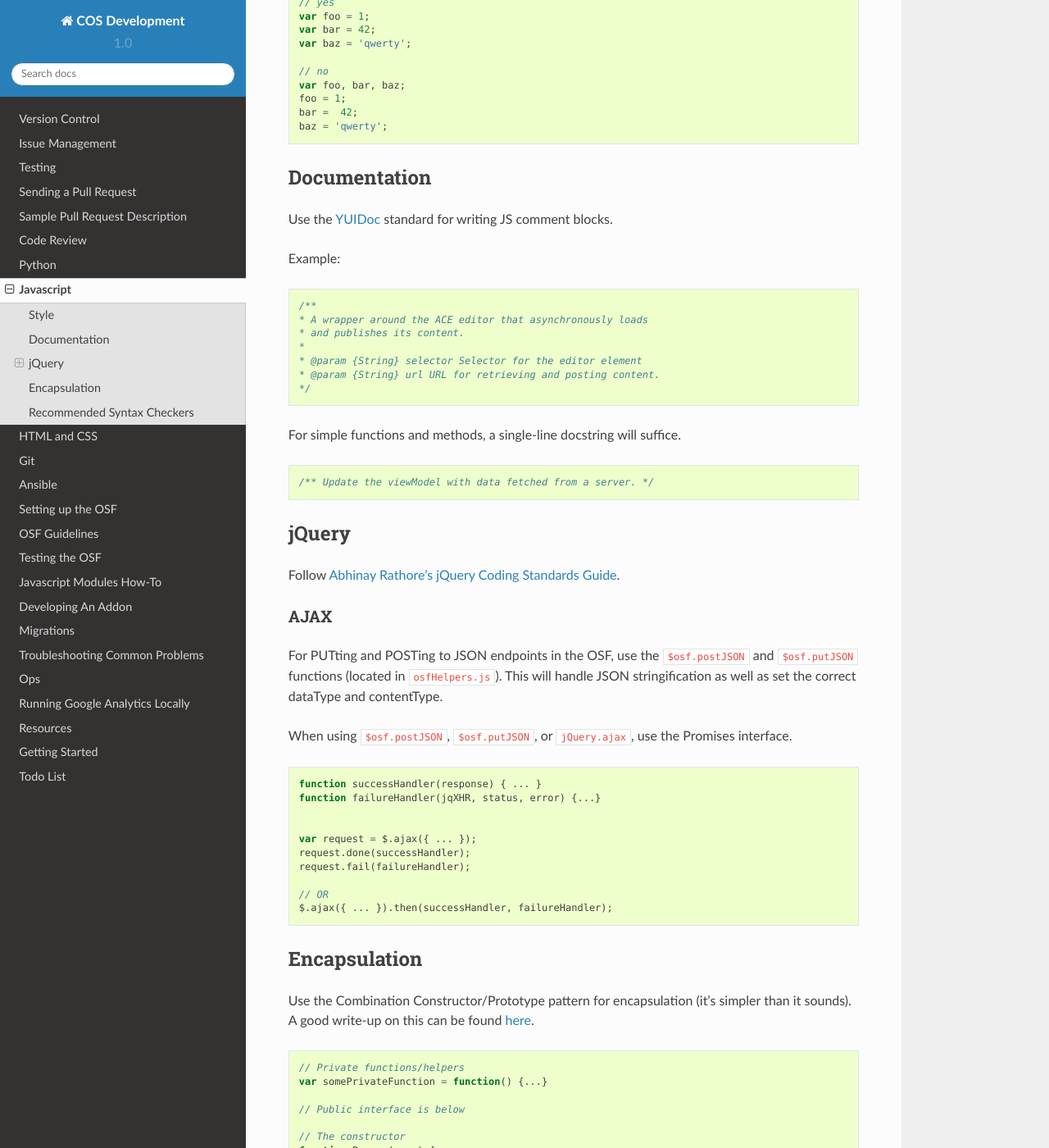
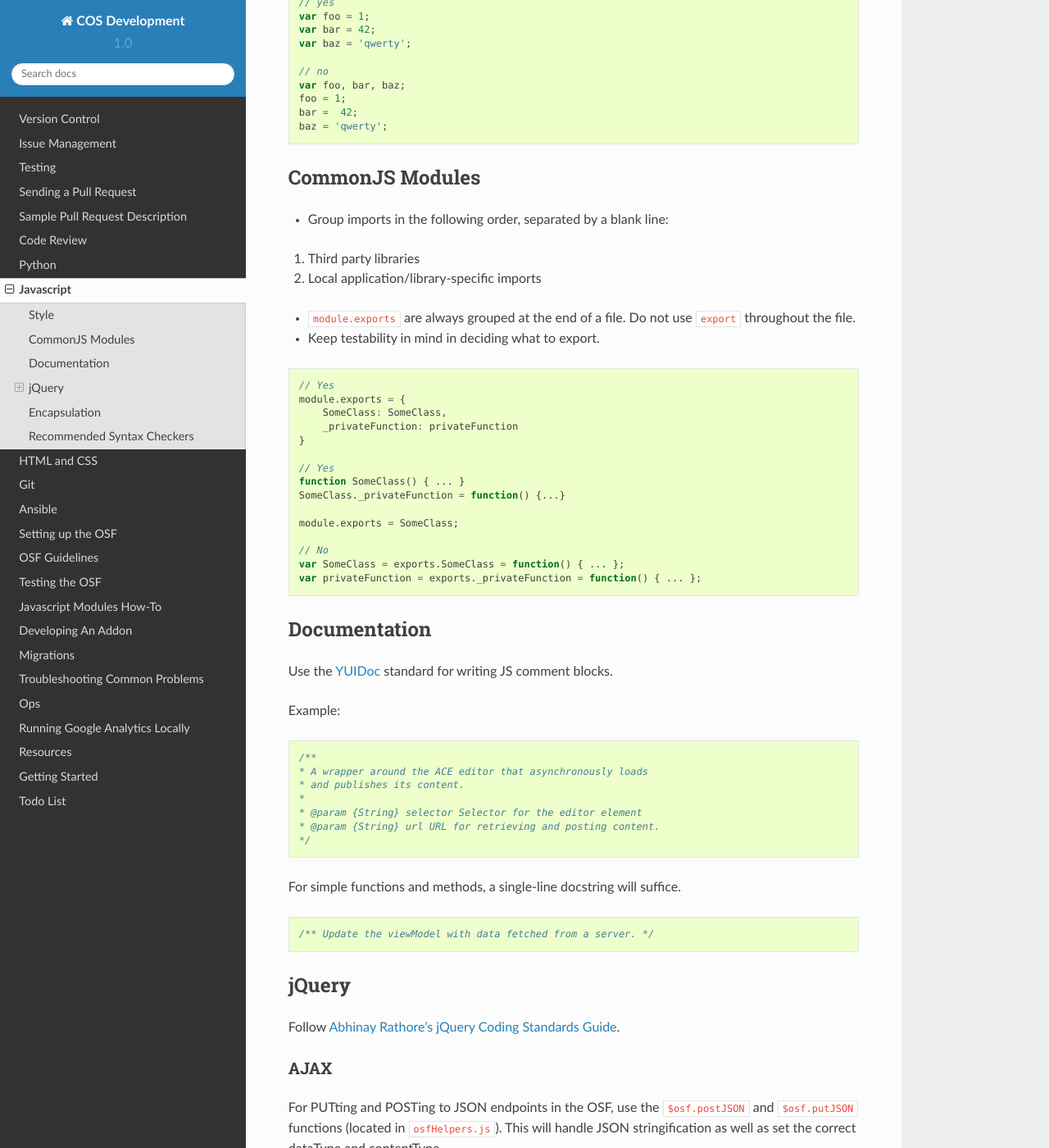
Before and after one commit to CenterForOpenScience/COSDev, a Sphinx documentation site: the page built from docs/style_guides/javascript.rst, in a window 1280 px wide and 1400 px high, scrolled down 529 px. Shown: the whole window at 82% size. Built offline with Sphinx 7.4.7 and the Read the Docs theme 2.0.0, drawn with Linux system fonts in a browser that asks for light colours; some of the changed text lies outside the part shown.

Commit message:
Add guidelines for CommonJS modules

```diff
--- a/docs/style_guides/javascript.rst
+++ b/docs/style_guides/javascript.rst
@@ -30,6 +30,36 @@ Follow `Felix's Node Style <https://github.com/felixge/node-style-guide>`_ and `
     foo = 1;
     bar =  42;
     baz = 'qwerty';
+
+
+CommonJS Modules
+****************
+
+- Group imports in the following order, separated by a blank line:
+
+1. Third party libraries
+2. Local application/library-specific imports
+
+- ``module.exports`` are always grouped at the end of a file. Do not use ``export`` throughout the file.
+- Keep testability in mind in deciding what to export.
+
+.. code-block:: javascript
+
+    // Yes
+    module.exports = {
+        SomeClass: SomeClass,
+        _privateFunction: privateFunction
+    }
+
+    // Yes
+    function SomeClass() { ... }
+    SomeClass._privateFunction = function() {...}
+
+    module.exports = SomeClass;
+
+    // No
+    var SomeClass = exports.SomeClass = function() { ... };
+    var privateFunction = exports._privateFunction = function() { ... };
 
 
 Documentation
@@ -85,7 +115,7 @@ When using ``$osf.postJSON``, ``$osf.putJSON``, or ``jQuery.ajax``, use the Prom
 Encapsulation
 *************
 
-Use the Combination Constructor/Prototype pattern for encapsulation (it's simpler than it sounds). A good write-up on this can be found `here <http://javascriptissexy.com/oop-in-javascript-what-you-need-to-know/#Encapsulation_in_JavaScript>`_.
+Use the Combination Constructor/Prototype pattern for encapsulation. A good write-up on this can be found `here <http://javascriptissexy.com/oop-in-javascript-what-you-need-to-know/#Encapsulation_in_JavaScript>`_.
 
 
 .. code-block:: javascript
```
Also changed, not shown: other parts of docs/style_guides/javascript.rst (+4 -1 lines).
